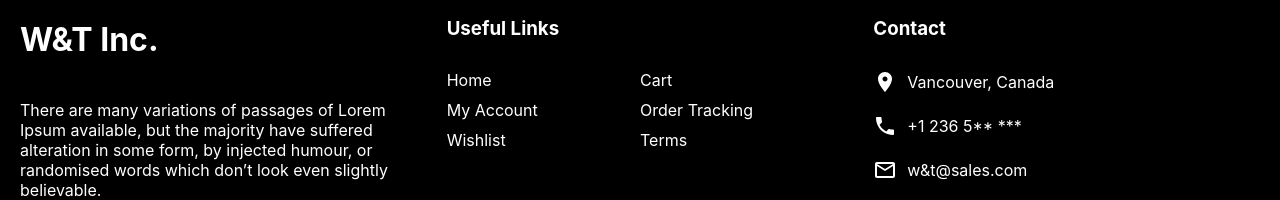
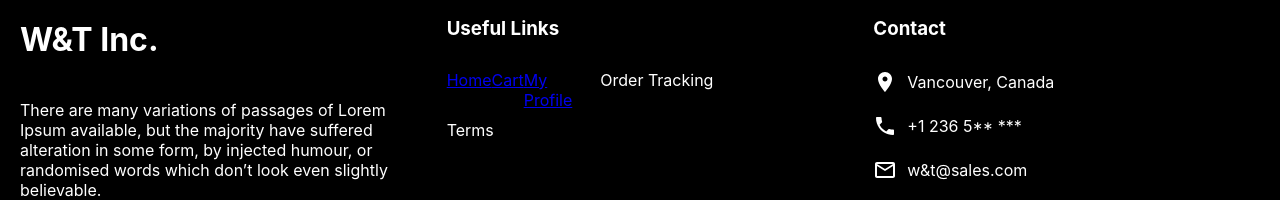
Before and after one commit to wisamhayek/React-Final-Project, a React (Create React App) app in the folder client/: page / in a window 1280 px wide. Shown: the part 636-836 px from the top of the page. Built offline with nearby package versions, Linux system fonts and the light colour scheme; no server answers; the HTML template or start-up script is replaced by a standard one.

Commit message:
added Links to icons

```diff
--- a/client/src/components/home/Footer.jsx
+++ b/client/src/components/home/Footer.jsx
@@ -11,6 +11,7 @@ import LinkedInIcon from '@mui/icons-material/LinkedIn';
 
 import styled from "styled-components";
 import { mobile } from "../../constants/responsive";
+import { Link } from 'react-router-dom';
 
   const Container = styled.div`
     display: flex;
@@ -110,22 +111,31 @@ export default function Footer() {
             <SocialIcon color="55ACEE">
                 <TwitterIcon />
             </SocialIcon>
+            <Link to={"/https://github.com/wisamhayek"}>
             <SocialIcon color="000000">
                 <GitHubIcon />
             </SocialIcon>
+            </Link>
+            <Link to={"www.linkedin.com/in/wisam-hayek"}>
             <SocialIcon color="0a66c2">
                 <LinkedInIcon />
             </SocialIcon>
+            </Link>
             </SocialContainer>
         </Left>
         <Center>
             <Title>Useful Links</Title>
             <List>
+            <Link to={"/"}>
             <ListItem>Home</ListItem>
+            </Link>
+            <Link to={"/cart"}>
             <ListItem>Cart</ListItem>
-            <ListItem>My Account</ListItem>
+            </Link>
+            <Link to={"/profile"}>
+            <ListItem>My Profile</ListItem>
+            </Link>
             <ListItem>Order Tracking</ListItem>
-            <ListItem>Wishlist</ListItem>
             <ListItem>Terms</ListItem>
             </List>
         </Center>
--- a/client/src/components/product/variants.jsx
+++ b/client/src/components/product/variants.jsx
@@ -39,11 +39,6 @@ export default function Variants({item}) {
 
   let outofstock = chosenItem.length === 0 || chosenItem.quantity === 0
 
-  useEffect(()=>{
-    console.log(chosenItem);
-    console.log(item._id);
-  },[chosenItem])
-
 
   function addToCart(){
     // console.log(id);
@@ -66,7 +61,7 @@ export default function Variants({item}) {
   function refreshCart(){
     axios.get(`/api/v1/profile/${id}`)
     .then((response)=>{
-      console.log(response.data.data.profile.cart);
+      // console.log(response.data.data.profile.cart);
       setCartContext(response.data.data.profile.cart)
     }).catch((error)=>{
         console.log(error);
--- a/client/src/pages/Cart.js
+++ b/client/src/pages/Cart.js
@@ -279,7 +279,7 @@ export default function Cart() {
   // }
 
   // return (
-    return cartContext?.length===0 || cartContext === false ? (
+    return cartContext?.length===0 || cartContext === false || cartContext=== null ? (
       <>
       <NavBar />
       <Wrapper>
@@ -380,56 +380,3 @@ export default function Cart() {
 // Helpfull Links:
 // https://www.youtube.com/watch?v=72iEz5iopqQ
 // https://github.com/chaoocharles/complete-ecommerce-react-node
-
-
-// <Product>
-//               <ProductDetail>
-//                 <Image src="https://hips.hearstapps.com/vader-prod.s3.amazonaws.com/1614188818-TD1MTHU_SHOE_ANGLE_GLOBAL_MENS_TREE_DASHERS_THUNDER_b01b1013-cd8d-48e7-bed9-52db26515dc4.png?crop=1xw:1.00xh;center,top&resize=480%3A%2A" />
-//                 <Details>
-//                   <ProductName>
-//                     <b>Product:</b> JESSIE THUNDER SHOES
-//                   </ProductName>
-//                   <ProductId>
-//                     <b>ID:</b> 93813718293
-//                   </ProductId>
-//                   <ProductColor color="black" />
-//                   <ProductSize>
-//                     <b>Size:</b> 37.5
-//                   </ProductSize>
-//                 </Details>
-//               </ProductDetail>
-//               <PriceDetail>
-//                 <ProductAmountContainer>
-//                   <AddIcon />
-//                   <ProductAmount>2</ProductAmount>
-//                   <RemoveIcon />
-//                 </ProductAmountContainer>
-//                 <ProductPrice>$ 30</ProductPrice>
-//               </PriceDetail>
-//             </Product>
-//             <Hr />
-//             <Product>
-//               <ProductDetail>
-//                 <Image src="https://i.pinimg.com/originals/2d/af/f8/2daff8e0823e51dd752704a47d5b795c.png" />
-//                 <Details>
-//                   <ProductName>
-//                     <b>Product:</b> HAKURA T-SHIRT
-//                   </ProductName>
-//                   <ProductId>
-//                     <b>ID:</b> 93813718293
-//                   </ProductId>
-//                   <ProductColor color="gray" />
-//                   <ProductSize>
-//                     <b>Size:</b> M
-//                   </ProductSize>
-//                 </Details>
-//               </ProductDetail>
-//               <PriceDetail>
-//                 <ProductAmountContainer>
-//                   <AddIcon />
-//                   <ProductAmount>1</ProductAmount>
-//                   <RemoveIcon />
-//                 </ProductAmountContainer>
-//                 <ProductPrice>$ 20</ProductPrice>
-//               </PriceDetail>
-//             </Product>
```
